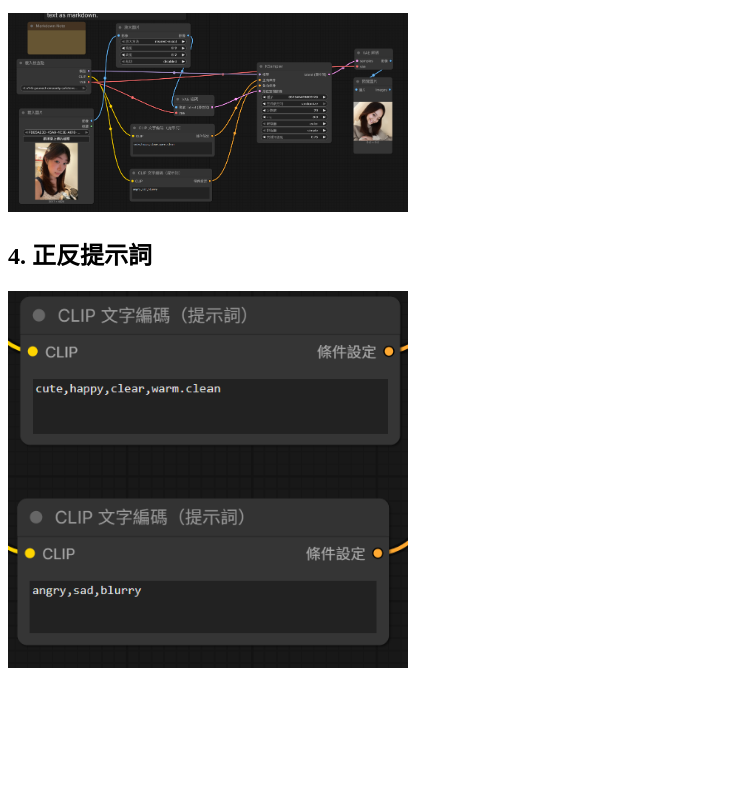
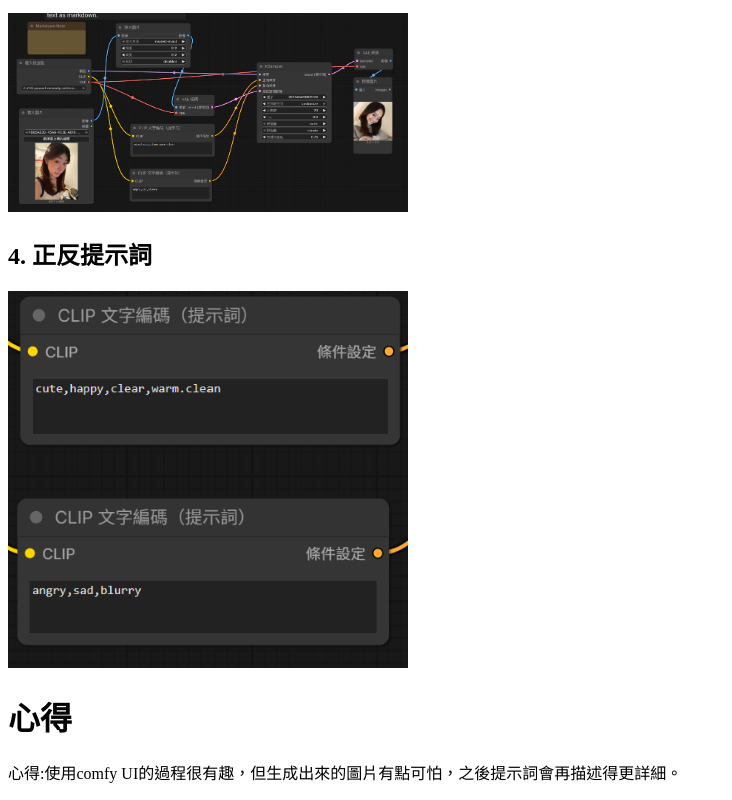
Before and after one commit to xjying/AI, a plain HTML site: page index.html in a window 1280 px wide. Shown: the part 1032-1832 px from the top of the page, without its empty margins (0-732 px from the left). Before the commit the page ends 1712 px from the top, so only its background shows below. Drawn offline with Linux system fonts and the light colour scheme.

Commit message:
add心得

```diff
--- a/index.html
+++ b/index.html
@@ -20,5 +20,7 @@
 
     <h2>4. 正反提示詞</h2>
     <img src="assets/提示詞.png" alt="正反提示詞" width="400">
-</body>
+    <h1>心得</h1>
+    <p>心得:使用comfy UI的過程很有趣，但生成出來的圖片有點可怕，之後提示詞會再描述得更詳細。</p>
+    </body>
 </html>
```
